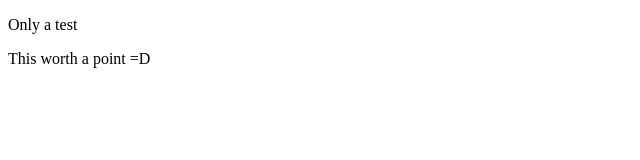
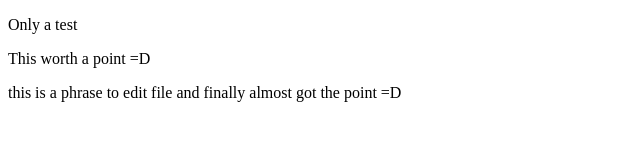
Before and after one commit to xandoliveira2/aulagit01, a plain HTML site: page home.html in a window 1280 px wide. Shown: the whole page, without its empty margins (0-640 px from the left). Drawn offline with Linux system fonts and the light colour scheme.

Commit message:
Update home.html

```diff
--- a/home.html
+++ b/home.html
@@ -8,5 +8,6 @@
 <body>
     <p>Only a test</p>
     <p>This worth a point =D</p>
+    <p>this is a phrase to edit file and finally almost got the point =D</p>
 </body>
 </html>
```
